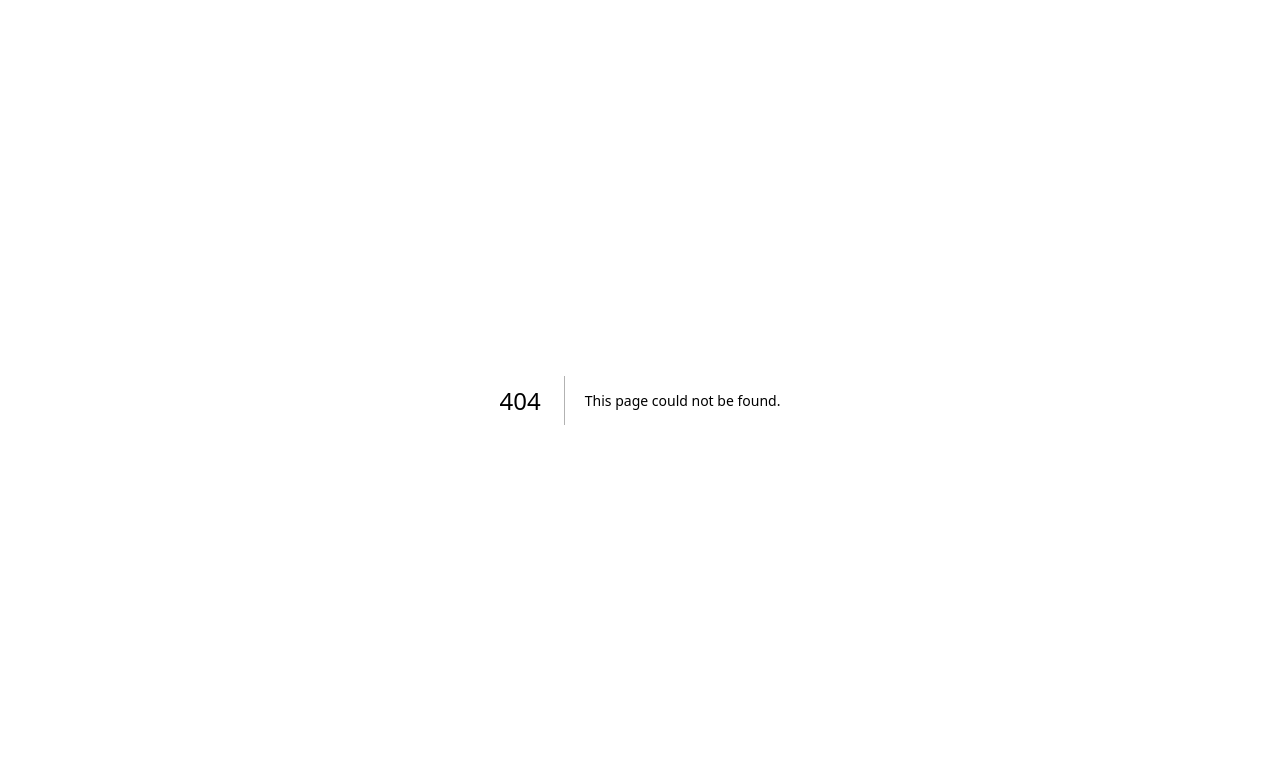
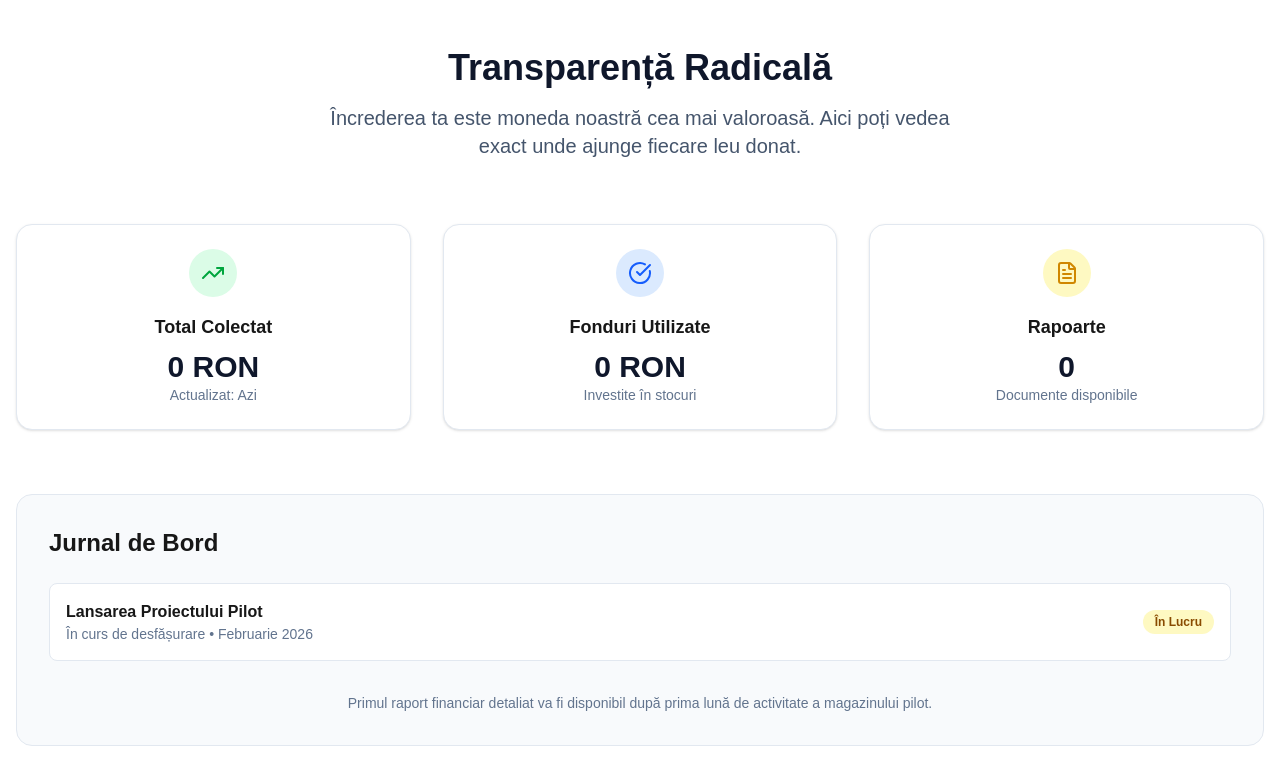
Before and after one commit to joahn3/magazinul-cu-frunze, a Next.js app in the folder leaf-store/: page /transparenta in a window 1280 px wide. Before the commit this address had no page. Shown: the top 784 px of the page. Built offline with nearby package versions, Linux system fonts and the light colour scheme.

Commit message:
Create page.tsx

```diff
--- /dev/null
+++ b/leaf-store/app/transparenta/page.tsx
@@ -0,0 +1,63 @@
+// app/transparenta/page.tsx
+import { FileText, TrendingUp, CheckCircle } from 'lucide-react';
+
+export default function Transparency() {
+  return (
+    <div className="max-w-7xl mx-auto px-4 py-12">
+      <div className="text-center mb-16">
+        <h1 className="text-4xl font-bold text-slate-900 mb-4">Transparență Radicală</h1>
+        <p className="text-xl text-slate-600 max-w-2xl mx-auto">
+          Încrederea ta este moneda noastră cea mai valoroasă. Aici poți vedea exact unde ajunge fiecare leu donat.
+        </p>
+      </div>
+
+      {/* Grid Statistici */}
+      <div className="grid grid-cols-1 md:grid-cols-3 gap-8 mb-16">
+        <div className="bg-white p-6 rounded-2xl shadow-sm border border-slate-200 text-center">
+          <div className="mx-auto bg-green-100 w-12 h-12 rounded-full flex items-center justify-center text-green-600 mb-4">
+            <TrendingUp size={24} />
+          </div>
+          <h3 className="text-lg font-bold">Total Colectat</h3>
+          <p className="text-3xl font-bold text-slate-900 mt-2">0 RON</p>
+          <p className="text-sm text-slate-500">Actualizat: Azi</p>
+        </div>
+
+        <div className="bg-white p-6 rounded-2xl shadow-sm border border-slate-200 text-center">
+          <div className="mx-auto bg-blue-100 w-12 h-12 rounded-full flex items-center justify-center text-blue-600 mb-4">
+            <CheckCircle size={24} />
+          </div>
+          <h3 className="text-lg font-bold">Fonduri Utilizate</h3>
+          <p className="text-3xl font-bold text-slate-900 mt-2">0 RON</p>
+          <p className="text-sm text-slate-500">Investite în stocuri</p>
+        </div>
+
+        <div className="bg-white p-6 rounded-2xl shadow-sm border border-slate-200 text-center">
+            <div className="mx-auto bg-yellow-100 w-12 h-12 rounded-full flex items-center justify-center text-yellow-600 mb-4">
+            <FileText size={24} />
+            </div>
+            <h3 className="text-lg font-bold">Rapoarte</h3>
+            <p className="text-3xl font-bold text-slate-900 mt-2">0</p>
+            <p className="text-sm text-slate-500">Documente disponibile</p>
+        </div>
+      </div>
+
+      {/* Placeholder Rapoarte */}
+      <div className="bg-slate-50 rounded-2xl p-8 border border-slate-200">
+        <h2 className="text-2xl font-bold mb-6">Jurnal de Bord</h2>
+        <div className="space-y-4">
+            <div className="bg-white p-4 rounded-lg border border-slate-200 flex justify-between items-center">
+                <div>
+                    <h4 className="font-bold">Lansarea Proiectului Pilot</h4>
+                    <p className="text-sm text-slate-500">În curs de desfășurare • Februarie 2026</p>
+                </div>
+                <span className="bg-yellow-100 text-yellow-800 text-xs px-3 py-1 rounded-full font-bold">În Lucru</span>
+            </div>
+            {/* Aici vei adauga rapoarte pdf sau linkuri catre video */}
+        </div>
+        <p className="mt-8 text-center text-slate-500 text-sm">
+            Primul raport financiar detaliat va fi disponibil după prima lună de activitate a magazinului pilot.
+        </p>
+      </div>
+    </div>
+  );
+}
```
